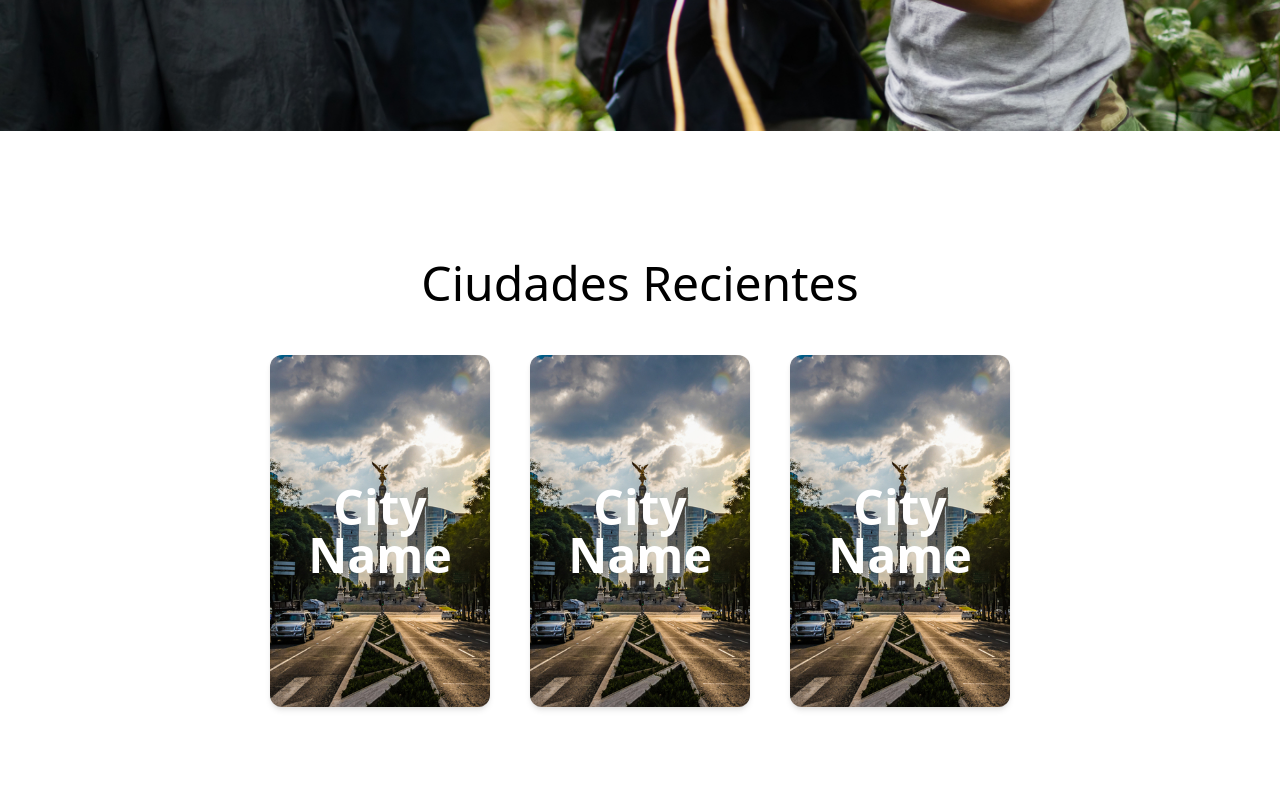
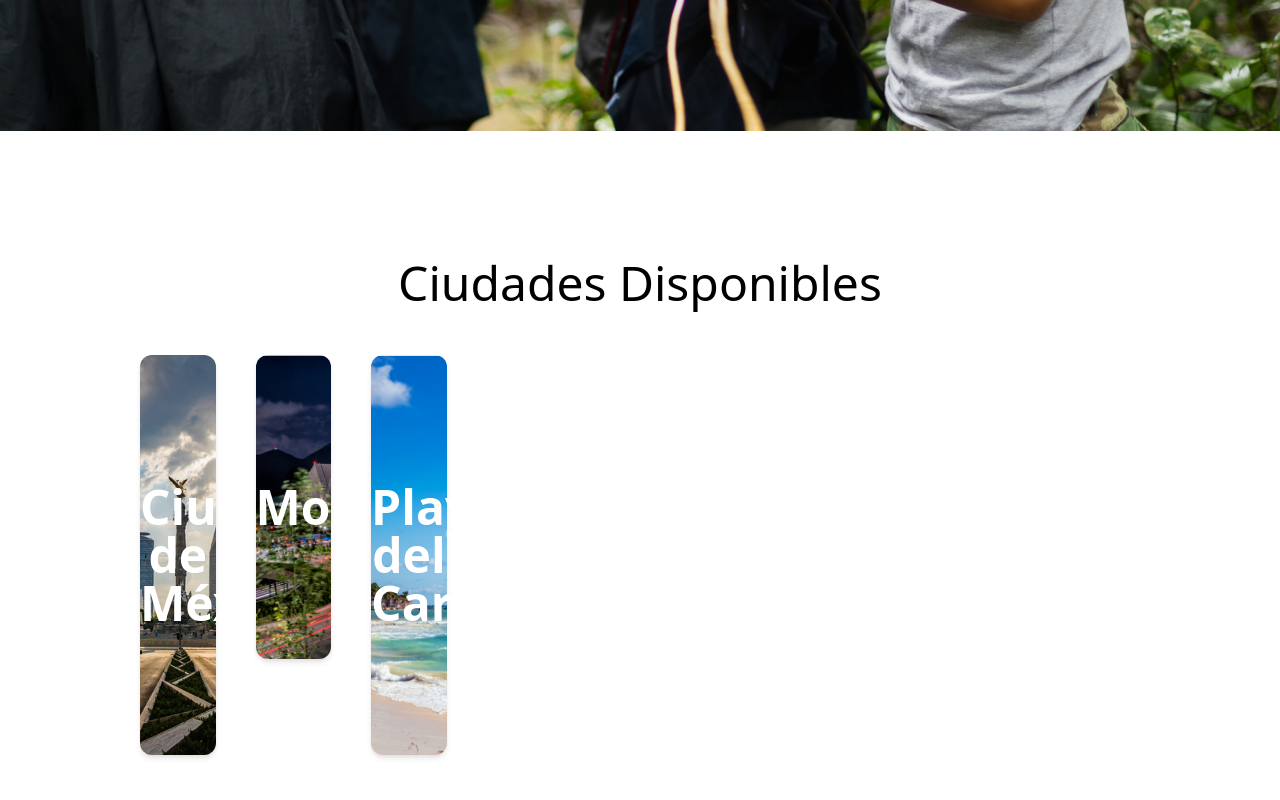
Before and after one commit to axeldelat/localwuru, a Next.js app: page / in a window 1280 px wide. Shown: the part 560-1360 px from the top of the page. Built offline with nearby package versions, Linux system fonts and the light colour scheme; what @tailwindcss/typography would draw is missing.

Commit message:
post user no uploader

```diff
--- a/components/CardCities/index.js
+++ /dev/null
@@ -1,17 +0,0 @@
-import React from 'react'
-
-function CardCities ({faq,index,toggleFAQ}){
-  return (
-      <div className="col-span-1 md:col-span-2 bg-white py-32 rounded-lg text-black  my-3 shadow-md rounded-xl m-3 box-content "
-      style={{
-        backgroundImage: "url(" + "/images/cdmx.jpg" + ")",
-        backgroundPosition: 'center',
-        backgroundSize: 'cover',
-        backgroundRepeat: 'no-repeat'
-      }}>
-        <h3 className="text-white font-bold text-5xl text-center">City Name</h3>
-      </div>
-  )
-}
-
-export default CardCities
--- a/pages/index.js
+++ b/pages/index.js
@@ -8,7 +8,6 @@ import Link from 'next/link'
 import Navbar from '../components/Navbar'
 import Footer from '../components/Footer'
 import CallToAction from '../components/CallToAction'
-import CardCities from '../components/CardCities'
 
 // Load Source Sans Pro typeface
 // require('typeface-source-sans-pro')
@@ -35,13 +34,47 @@ export default function Home() {
         </div>
       </section>
 
-        <section className="container mx-auto grid grid-cols-1 md:grid-cols-8 gap-4 p-10 md:p-32 ">
-          <div className="col-span-1 md:col-span-8"><h1 className="text-center text-5xl mb-5">Ciudades Recientes</h1></div>
-          <div></div>
-          <CardCities />
-          <CardCities />
-          <CardCities />
-          <div></div>
+        <section className="container mx-auto grid grid-cols-1 md:grid-cols-9 gap-4 p-10 md:p-32 ">
+          <div className="col-span-1 md:col-span-9"><h1 className="text-center text-5xl mb-5">Ciudades Disponibles</h1></div>
+          <Link href="/?Ciudaddeme">
+          <a>
+            <div className="col-span-1 md:col-span-3 bg-white py-32 rounded-lg text-black  my-3 shadow-md rounded-xl m-3 box-content "
+            style={{
+              backgroundImage: "url(" + "/images/cdmx.jpg" + ")",
+              backgroundPosition: 'center',
+              backgroundSize: 'cover',
+              backgroundRepeat: 'no-repeat'
+            }}>
+              <h3 className="text-white font-bold text-5xl text-center">Ciudad de México</h3>
+            </div>
+          </a>
+          </Link>
+          <Link href="/?Monterry">
+            <a>
+              <div className="col-span-1 md:col-span-3 bg-white py-32 rounded-lg text-black  my-3 shadow-md rounded-xl m-3 box-content "
+              style={{
+                backgroundImage: "url(" + "/images/monterrey.jpg" + ")",
+                backgroundPosition: 'center',
+                backgroundSize: 'cover',
+                backgroundRepeat: 'no-repeat'
+              }}>
+                <h3 className="text-white font-bold text-5xl text-center">Monterrey</h3>
+              </div>
+            </a>
+          </Link>
+          <Link href="/?Playadelcarmen">
+            <a>
+              <div className="col-span-1 md:col-span-3 bg-white py-32 rounded-lg text-black  my-3 shadow-md rounded-xl m-3 box-content "
+              style={{
+                backgroundImage: "url(" + "/images/playadelcarmen.jpg" + ")",
+                backgroundPosition: 'center',
+                backgroundSize: 'cover',
+                backgroundRepeat: 'no-repeat'
+              }}>
+                <h3 className="text-white font-bold text-5xl text-center">Playa del Carmen</h3>
+              </div>
+            </a>
+          </Link>
         </section>
         <section className="w-screen shadow-2xl">
         <div className="grid sm:grid-cols-1 md:grid-cols-2 gap-4">
--- a/pages/new-user.js
+++ b/pages/new-user.js
@@ -1,11 +1,47 @@
 import Head from 'next/head'
 import styles from '../styles/sass/style.scss'
+import { useState } from 'react'
+
 
 //Components
 import Footer from '../components/Footer'
 import Navbar from '../components/Navbar'
 
 export default function NewUser()  {
+  const [name, setName] = useState('')
+  const [presentation, setPresentation] = useState('')
+  const [phone, setPhone] = useState('')
+  const [email, setEmail] = useState('')
+  const [password, setPassword] = useState('')
+  const [paypalme, setPaypalMe] = useState('')
+  const [gender, setGender] = useState('')
+  const [birthdate, setBirthDate] = useState('')
+  const [bio, setBio] = useState('')
+
+
+  const addUser = async (e) => {
+    e.preventDefault()
+    try {
+      const res = await fetch('http://belocalwuru-turbulent-hippopotamus-vp.mybluemix.net/auth/signup', {
+        method: 'post',
+        headers: {
+          'Content-Type': 'application/json'
+        },
+        body: JSON.stringify({
+          name: name,
+          presentation: presentation,
+          phone: phone,
+          email: email,
+          password: password,
+          paypalme: paypalme,
+          gender: gender,
+          birthdate: birthdate,
+          bio: bio
+        })
+      })
+    } catch(err) { }
+  }
+
   return (
     <div className={styles.container}>
       <Head>
@@ -24,17 +60,20 @@ export default function NewUser()  {
                 <div className="mb-4">
                   <label
                     className="block text-gray-700 text-sm font-normal mb-2"
-                  for="full-name"
+                    for="name"
                   >
                     Nombre Completo
                   </label>
                   <input
                     className="shadow appearance-none border rounded w-full py-2 px-3 text-gray-700 leading-tight focus:outline-none focus:shadow-outline"
-                  name="full-name"
+                    name="name"
                     type="text"
                     required
                     autofocus
                     placeholder=""
+
+                    value={name}
+                    onChange={e => setName(e.target.value)}
                   />
                 </div>
                 <div className="mb-4">
@@ -51,22 +90,28 @@ export default function NewUser()  {
                       required
                       autofocus
                       placeholder="Ej: 🤠Traveller & 👽 Sci-Fi Fan"
+
+                      value={presentation}
+                      onChange={e => setPresentation(e.target.value)}
                     />
                 </div>
                 <div className="mb-4">
                   <label
                       className="block text-gray-700 text-sm font-normal mb-2"
-                    for="cellphone"
+                      for="phone"
                     >
                       Celular
                     </label>
                     <input
                       className="shadow appearance-none border rounded w-full py-2 px-3 text-gray-700 leading-tight focus:outline-none focus:shadow-outline"
-                    name="cellphone"
+                      name="phone"
                       type="number"
                       required
                       autofocus
                       placeholder="Ej: +52 1234 5678 90"
+
+                      value={phone}
+                      onChange={e => setPhone(e.target.value)}
                     />
                 </div>
                 <div className="mb-4">
@@ -83,6 +128,26 @@ export default function NewUser()  {
                       required
                       autofocus
                       placeholder="Ej: joe@gmail.com"
+                      value={email}
+                      onChange={e => setEmail(e.target.value)}
+                    />
+                </div>
+                <div className="mb-4">
+                  <label
+                      className="block text-gray-700 text-sm font-normal mb-2"
+                      for="email"
+                    >
+                      Password
+                    </label>
+                    <input
+                      className="shadow appearance-none border rounded w-full py-2 px-3 text-gray-700 leading-tight focus:outline-none focus:shadow-outline"
+                      name="password"
+                      type="password"
+                      required
+                      autofocus
+                      placeholder="Ej: joe@gmail.com"
+                      value={password}
+                      onChange={e => setPassword(e.target.value)}
                     />
                 </div>
                 <div className="mb-4">
@@ -90,7 +155,7 @@ export default function NewUser()  {
                       className="block text-gray-700 text-sm font-normal mb-2"
                       for="linkpaypalme"
                     >
-                    Link Paypal.Me
+                      Link Paypal.Me (Acepta Donativos)
                     </label>
                     <input
                       className="shadow appearance-none border rounded w-full py-2 px-3 text-gray-700 leading-tight focus:outline-none focus:shadow-outline"
@@ -99,29 +164,9 @@ export default function NewUser()  {
                       required
                       autofocus
                       placeholder="Ej: paypal.me/joe"
+                      value={paypalme}
+                      onChange={e => setPaypalMe(e.target.value)}
                     />
-              </div>
-              <div className="mb-4">
-                <label
-                    className="block text-gray-700 text-sm font-normal mb-2"
-                    for="paypal"
-                  >
-                    Aceptar Donaciones Paypal
-                  </label>
-                  <select
-                    className="shadow appearance-none border rounded w-full py-2 px-3 text-gray-700 leading-tight focus:outline-none focus:shadow-outline"
-                    id="paypal"
-                    name="paypal"
-                    type="select"
-                    required
-                    autofocus
-                  >
-                    <option disabled selected>Selecciona</option>
-                    <option value="true">Si</option>
-                    <option value="false">No</option>
-                    <option value="family">Familiar</option>
-                  </select>
-                  <p className="block text-gray-500 text-xs font-normal my-2">Tu email debe ser el email de tu cuenta paypal.</p>
                 </div>
                 <div className="mb-4">
                   <label
@@ -137,8 +182,11 @@ export default function NewUser()  {
                       type="select"
                       required
                       autofocus
+
+                      value={gender}
+                      onChange={e => setGender(e.target.value)}
                     >
-                    <option disabled selected>Selecciona</option>
+                      <option selected> --Selecciona una opción-- </option>
                       <option value="male">Masculino</option>
                       <option value="female">Female</option>
                       <option value="other">Otro</option>
@@ -157,6 +205,9 @@ export default function NewUser()  {
                       type="date"
                       required
                       autofocus
+
+                      value={birthdate}
+                      onChange={e => setBirthDate(e.target.value)}
                     />
                 </div>
                 <div className="">
@@ -172,9 +223,12 @@ export default function NewUser()  {
                     name="bio"
                     required
                     autofocus
+
+                    value={bio}
+                    onChange={e => setBio(e.target.value)}
                     />
                 </div>
-              <div className="mt-4">
+              {/* <div className="mt-4">
                 <label
                     className="block text-gray-700 text-sm font-normal mb-2"
                     for="experience-duration"
@@ -190,9 +244,13 @@ export default function NewUser()  {
                 <button id="button" className="mt-2 rounded-sm px-3 py-1 bg-gray-200 hover:bg-gray-300 focus:shadow-outline focus:outline-none">
                   Upload a file
                 </button>
-              </div>
-              <div class="flex items-center justify-between">
-              <button class="px-4 py-2 my-4 rounded text-white inline-block shadow-lg bg-purple-700 hover:bg-purple-900 focus:bg-purple-700" type="submit">Enviar</button>
+              </div> */}
+              <div className="flex items-center justify-between">
+                <button className="px-4 py-2 my-4 rounded text-white inline-block shadow-lg bg-purple-700 hover:bg-purple-900 focus:bg-purple-700"
+                type="submit"
+                onClick={addUser}>
+                Enviar
+                </button>
               </div>
             </form>
           </div>
```
Lines whose indentation alone changed are shown as unchanged.
